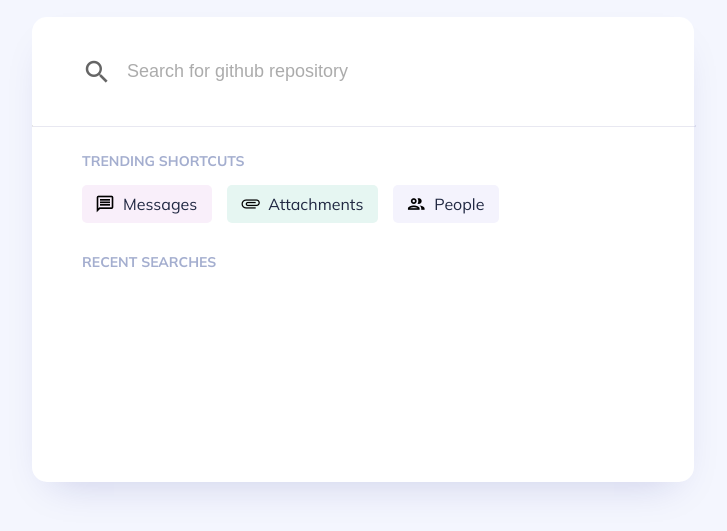
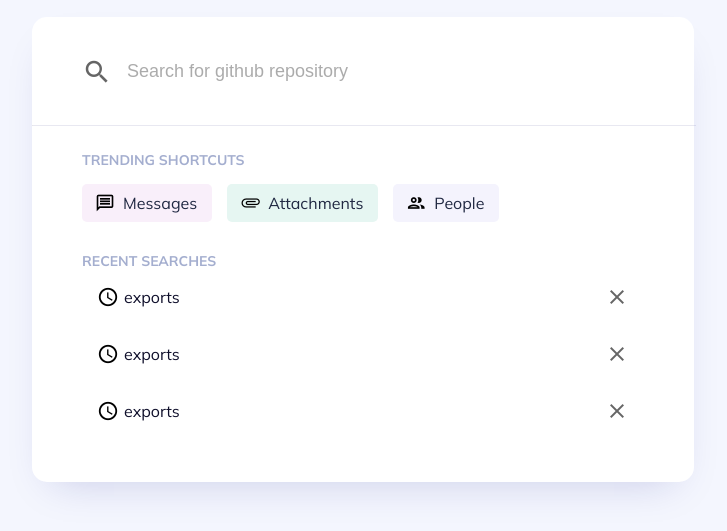
Before and after one commit to radualex/search-github-card, an Angular app: page / in a window 1280 px wide. Shown: the part 151-682 px from the top of the page, without its empty margins (277-1004 px from the left). Built offline with nearby package versions, Linux system fonts and the light colour scheme; a web font is replaced by a local one.

Commit message:
designed recent search item

```diff
--- /dev/null
+++ b/src/app/RecentSearchItem/r-search-item.component.css
@@ -0,0 +1,42 @@
+.container {
+  display: flex;
+  padding: 15px;
+  align-items: center;
+}
+
+.container:hover {
+  background: #ebeaf3;
+  border-radius: 5px;
+}
+
+.container .material-icons-outlined {
+  font-size: 22px;
+  margin: 0 5px 0 0;
+  user-select: none;
+}
+
+.container .text {
+  font-style: normal;
+  font-weight: normal;
+  font-size: 16px;
+  line-height: 20px;
+  color: #0f0f2b;
+
+  margin-right: auto;
+}
+
+.container .material-icons {
+  font-size: 24px;
+  mix-blend-mode: normal;
+  opacity: 0.6;
+  user-select: none;
+}
+
+.container .material-icons:hover {
+  cursor: pointer;
+  opacity: 0.4;
+}
+
+.container .material-icons:active {
+  opacity: 0.8;
+}
--- /dev/null
+++ b/src/app/RecentSearchItem/r-search-item.component.html
@@ -0,0 +1,5 @@
+<div class="container">
+  <i class="material-icons-outlined">schedule</i>
+  <span class="text">{{ text }}</span>
+  <i class="material-icons">close</i>
+</div>
--- a/src/app/Search/search.component.css
+++ b/src/app/Search/search.component.css
@@ -71,3 +71,10 @@
   gap: 15px;
   margin: 15px 0 30px 0;
 }
+
+.container .recent-searches--wrapper {
+  display: flex;
+  flex-direction: column;
+  margin: 0 0 10px 0;
+  gap: 3px;
+}
--- a/src/app/Search/search.component.html
+++ b/src/app/Search/search.component.html
@@ -14,4 +14,9 @@
     ></shortcut>
   </div>
   <span class="title">RECENT SEARCHES</span>
+  <div class="recent-searches--wrapper">
+    <recent-search-item [text]="recentSearchItem"></recent-search-item>
+    <recent-search-item [text]="recentSearchItem"></recent-search-item>
+    <recent-search-item [text]="recentSearchItem"></recent-search-item>
+  </div>
 </div>
--- a/src/app/Search/search.component.ts
+++ b/src/app/Search/search.component.ts
@@ -23,4 +23,6 @@ export class SearchComponent {
       color: "#F4F3FD"
     }
   ];
+
+  recentSearchItem = "exports";
 }
```
Also changed, not shown: src/app/RecentSearchItem/r-search-item.component.ts (added, +10 -0 lines), src/app/app.module.ts (+7 -1 lines).
